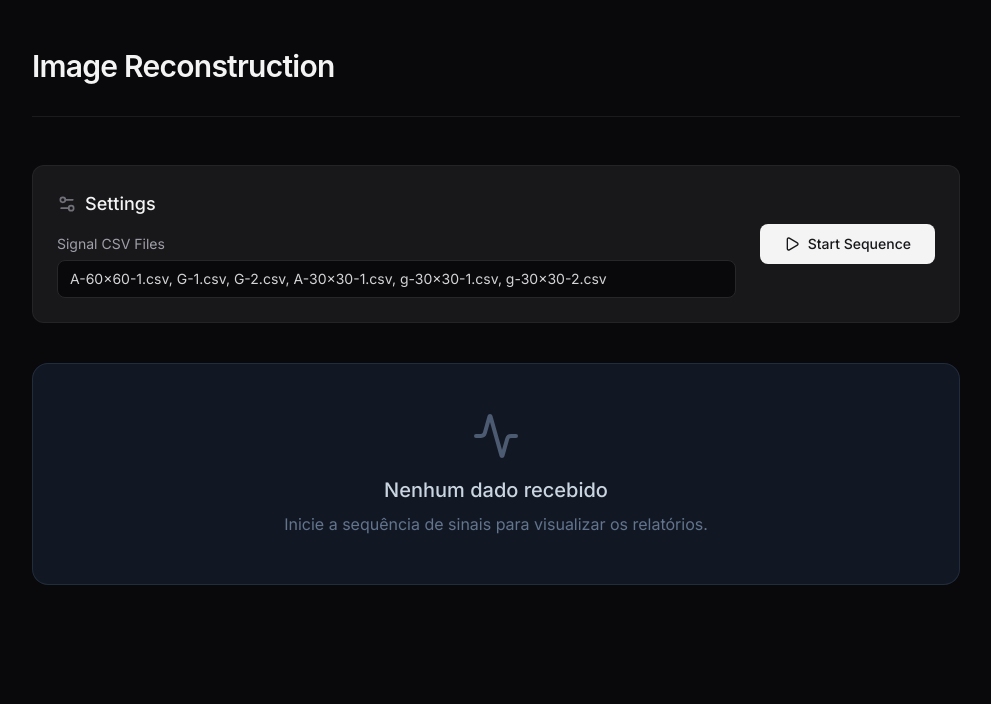
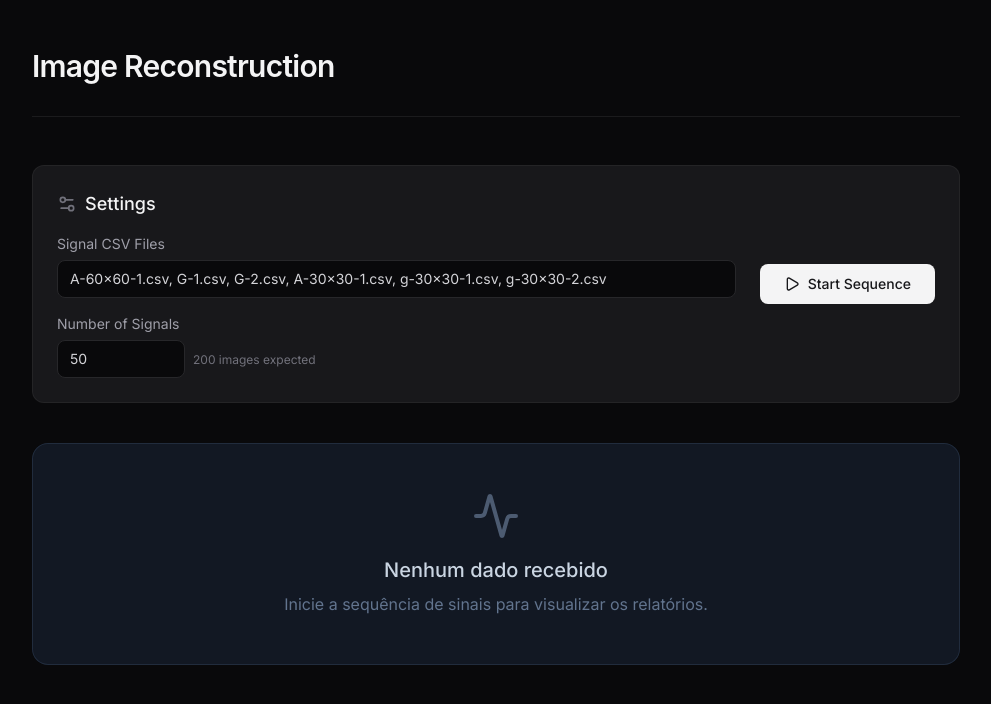
Before and after one commit to Yuskeee/Image-Reconstruction, a React (Vite) app in the folder Client/: page / in a window 1280 px wide. Shown: the top 704 px of the page, without its empty margins (144-1135 px from the left). Built offline with nearby package versions, Linux system fonts and the light colour scheme.

Commit message:
feat: progress bar and input to choose number of images to process

```diff
--- a/Client/src/App.tsx
+++ b/Client/src/App.tsx
@@ -14,9 +14,14 @@ function App() {
   const [pendingRequests, setPendingRequests] = useState<PendingRequest[]>([]);
   const [swiftStats, setSwiftStats] = useState<RunStats>(emptyStats());
   const [pythonStats, setPythonStats] = useState<RunStats>(emptyStats());
+  const [totalExpected, setTotalExpected] = useState(0);
 
   const handleSignalSent = (id: string, signalFile: string, gain: string) => {
     setPendingRequests(prev => [{ id, signalFile, gain }, ...prev]);
+  };
+
+  const handleRunStart = (totalImages: number) => {
+    setTotalExpected(totalImages);
   };
 
   const handleResultReceived = (result: ReconstructionResult) => {
@@ -49,6 +54,7 @@ function App() {
     if (running) {
       setSwiftStats(emptyStats());
       setPythonStats(emptyStats());
+      setTotalExpected(0);
     }
   };
 
@@ -70,9 +76,15 @@ function App() {
             onSignalSent={handleSignalSent}
             onResultReceived={handleResultReceived}
             onRunningChange={handleRunningChange}
+            onRunStart={handleRunStart}
           />
           <KPICards swift={swiftStats} python={pythonStats} />
-          <Dashboard swift={swiftStats} python={pythonStats} />
+          <Dashboard
+            swift={swiftStats}
+            python={pythonStats}
+            completed={swiftStats.count + pythonStats.count}
+            expected={totalExpected}
+          />
           <Report results={results} pending={pendingRequests} />
         </main>
       </div>
--- a/Client/src/components/Dashboard.tsx
+++ b/Client/src/components/Dashboard.tsx
@@ -11,6 +11,8 @@ export interface RunStats {
 interface DashboardProps {
   swift: RunStats;
   python: RunStats;
+  completed: number;
+  expected: number;
 }
 
 const sum = (arr: number[]) => arr.reduce((a, b) => a + b, 0);
@@ -37,7 +39,7 @@ const computeMetrics = (stats: RunStats) => {
   };
 };
 
-const Dashboard: React.FC<DashboardProps> = ({ swift, python }) => {
+const Dashboard: React.FC<DashboardProps> = ({ swift, python, completed, expected }) => {
   const [expanded, setExpanded] = useState(false);
 
   const swiftM  = computeMetrics(swift);
@@ -58,14 +60,29 @@ const Dashboard: React.FC<DashboardProps> = ({ swift, python }) => {
     <div className="bg-zinc-900 border border-zinc-800/80 rounded-xl overflow-hidden">
       <button
         onClick={() => setExpanded(prev => !prev)}
-        className="w-full flex items-center justify-between p-6 hover:bg-zinc-800/40 transition-colors"
+        className="w-full flex items-center gap-4 p-6 hover:bg-zinc-800/40 transition-colors"
       >
-        <h2 className="text-lg font-medium text-zinc-100 flex items-center gap-2">
+        <h2 className="text-lg font-medium text-zinc-100 flex items-center gap-2 shrink-0">
           <BarChart2 className="w-5 h-5 text-zinc-500" />
           Run Dashboard
         </h2>
+
+        {expected > 0 && (
+          <div className="flex-1 flex items-center gap-3">
+            <div className="flex-1 h-1.5 bg-zinc-700 rounded-full overflow-hidden">
+              <div
+                className="h-full bg-green-500 rounded-full transition-all duration-300 ease-out"
+                style={{ width: `${Math.min((completed / expected) * 100, 100)}%` }}
+              />
+            </div>
+            <span className="text-xs font-mono text-zinc-400 shrink-0">
+              {Math.min(Math.round((completed / expected) * 100), 100)}%
+            </span>
+          </div>
+        )}
+
         <ChevronDown
-          className={`w-4 h-4 text-zinc-500 transition-transform duration-200 ${expanded ? 'rotate-180' : ''}`}
+          className={`w-4 h-4 text-zinc-500 transition-transform duration-200 shrink-0 ${expanded ? 'rotate-180' : ''}`}
         />
       </button>
 
--- a/Client/src/components/SignalManager.tsx
+++ b/Client/src/components/SignalManager.tsx
@@ -7,11 +7,13 @@ interface SignalManagerProps {
   onSignalSent: (id: string, signalFile: string, gain: string) => void;
   onResultReceived: (result: ReconstructionResult) => void;
   onRunningChange?: (running: boolean) => void;
+  onRunStart?: (totalImages: number) => void;
 }
 
-const SignalManager: React.FC<SignalManagerProps> = ({ onSignalSent, onResultReceived, onRunningChange }) => {
+const SignalManager: React.FC<SignalManagerProps> = ({ onSignalSent, onResultReceived, onRunningChange, onRunStart }) => {
   const [isRunning, setIsRunning] = useState(false);
   const [signalFiles, setSignalFiles] = useState('A-60x60-1.csv, G-1.csv, G-2.csv, A-30x30-1.csv, g-30x30-1.csv, g-30x30-2.csv');
+  const [signalCount, setSignalCount] = useState(50);
   const timeoutRef = useRef<NodeJS.Timeout | null>(null);
   const isRunningRef = useRef(isRunning);
   const signalCountRef = useRef(0);
@@ -91,38 +93,37 @@ const SignalManager: React.FC<SignalManagerProps> = ({ onSignalSent, onResultRec
 
     setIsRunning(true);
     isRunningRef.current = true;
+    onRunStart?.(signalCount * 4); // notifica o total de imagens esperadas antes de começar
 
-    // 1. Pré-gerar a sequência de 50 sinais para garantir tempos e ganhos idênticos
+    // 1. Pré-gerar a sequência de sinais para garantir tempos e ganhos idênticos
     const sequence: { file: string; gain: number; interval: number }[] = [];
-    for (let i = 0; i < 50; i++) {
+    for (let i = 0; i < signalCount; i++) {
       sequence.push({
         file: files[Math.floor(Math.random() * files.length)],
-        gain: Math.random() * 10, // Gain entre 0 e 10
-        interval: Math.random() * 400 + 100 // Média de 300ms de espera
+        gain: Math.random() * 10,
+        interval: Math.random() * 400 + 100
       });
     }
 
     // 2. Fase Python
-    for (let i = 0; i < 50; i++) {
+    for (let i = 0; i < signalCount; i++) {
       if (!isRunningRef.current) return;
       const item = sequence[i];
       await new Promise(r => {
         timeoutRef.current = setTimeout(r, item.interval);
       });
       if (!isRunningRef.current) return;
-
       await sendSignalToBackend(item, 'Python', i + 1);
     }
 
     // 3. Fase Swift
-    for (let i = 0; i < 50; i++) {
+    for (let i = 0; i < signalCount; i++) {
       if (!isRunningRef.current) return;
       const item = sequence[i];
       await new Promise(r => {
         timeoutRef.current = setTimeout(r, item.interval);
       });
       if (!isRunningRef.current) return;
-
       await sendSignalToBackend(item, 'Swift', i + 1);
     }
 
@@ -149,6 +150,18 @@ const SignalManager: React.FC<SignalManagerProps> = ({ onSignalSent, onResultRec
               className="w-full bg-zinc-950 border border-zinc-800 text-zinc-300 rounded-lg px-3 py-2 text-sm focus:outline-none focus:border-zinc-600 disabled:opacity-50"
               placeholder="A-60x60-1.csv, G-1.csv..."
             />
+          </div>
+          <div>
+            <label className="block text-sm text-zinc-400 mb-1.5">Number of Signals</label>
+            <input
+              type="number"
+              min={1}
+              value={signalCount}
+              onChange={(e) => setSignalCount(Math.max(1, parseInt(e.target.value) || 1))}
+              disabled={isRunning}
+              className="w-32 bg-zinc-950 border border-zinc-800 text-zinc-300 rounded-lg px-3 py-2 text-sm focus:outline-none focus:border-zinc-600 disabled:opacity-50"
+            />
+            <span className="text-xs text-zinc-500 ml-2">{signalCount * 4} images expected</span>
           </div>
         </div>
       </div>
```
